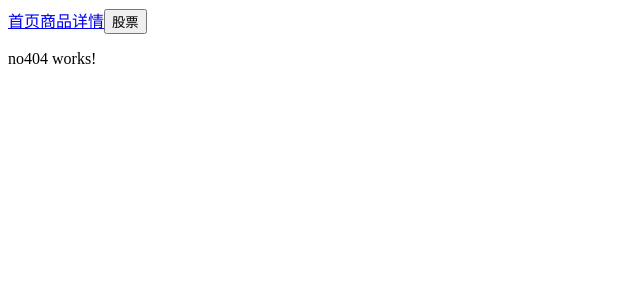
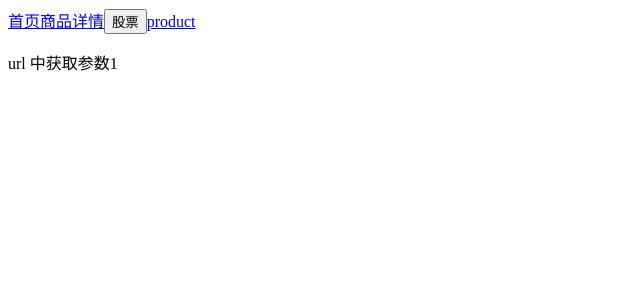
Before and after one commit to XiomgMingCai/typescript-router-demo, an Angular app: page /product/1 in a window 1280 px wide. Shown: the top 300 px of the page, without its empty margins (0-640 px from the left). Built offline with nearby package versions, Linux system fonts and the light colour scheme.

Commit message:
params 获取参数

```diff
--- a/src/app/app-routing.module.ts
+++ b/src/app/app-routing.module.ts
@@ -3,10 +3,12 @@ import { Routes, RouterModule } from '@angular/router';
 import {HomeComponent} from "./home/home.component";
 import {StockComponent} from "./stock/stock.component";
 import {No404Component} from "./no404/no404.component";
+import {ProductComponent} from "./product/product.component";
 
 const routes: Routes = [
   {path:'',component:HomeComponent},
   {path:'stock',component:StockComponent},
+  {path:'product/:id',component:ProductComponent},
   {path:'**',component:No404Component},
 ];
 
--- a/src/app/app.component.html
+++ b/src/app/app.component.html
@@ -2,4 +2,5 @@
 <a [routerLink]="['/']">首页</a>
 <a [routerLink]="['/stock']" [queryParams]="{id:1}">商品详情</a>
 <input type="button" value="股票" (click)="toStock()">
+<a [routerLink]="['/product',1]" >product</a>
 <router-outlet></router-outlet>
--- a/src/app/app.module.ts
+++ b/src/app/app.module.ts
@@ -7,6 +7,7 @@ import { AppComponent } from './app.component';
 import { HomeComponent } from './home/home.component';
 import { StockComponent } from './stock/stock.component';
 import { No404Component } from './no404/no404.component';
+import { ProductComponent } from './product/product.component';
 
 
 @NgModule({
@@ -14,7 +15,8 @@ import { No404Component } from './no404/no404.component';
     AppComponent,
     HomeComponent,
     StockComponent,
-    No404Component
+    No404Component,
+    ProductComponent
   ],
   imports: [
     BrowserModule,
--- /dev/null
+++ b/src/app/product/product.component.html
@@ -0,0 +1,3 @@
+<p>
+  url 中获取参数{{productID}}
+</p>
--- /dev/null
+++ b/src/app/product/product.component.ts
@@ -0,0 +1,18 @@
+import {Component, OnInit} from '@angular/core';
+import {ActivatedRoute} from "@angular/router";
+
+@Component({
+  selector: 'app-product',
+  templateUrl: './product.component.html',
+  styleUrls: ['./product.component.css']
+})
+export class ProductComponent implements OnInit {
+  private productID: number;
+
+  constructor(private routeInfo: ActivatedRoute) {
+  }
+
+  ngOnInit() {
+    this.productID = this.routeInfo.snapshot.params["id"];
+  }
+}
```
Also changed, not shown: src/app/product/product.component.css (added), 1 other file (tests, documents, lock files or other folders).
